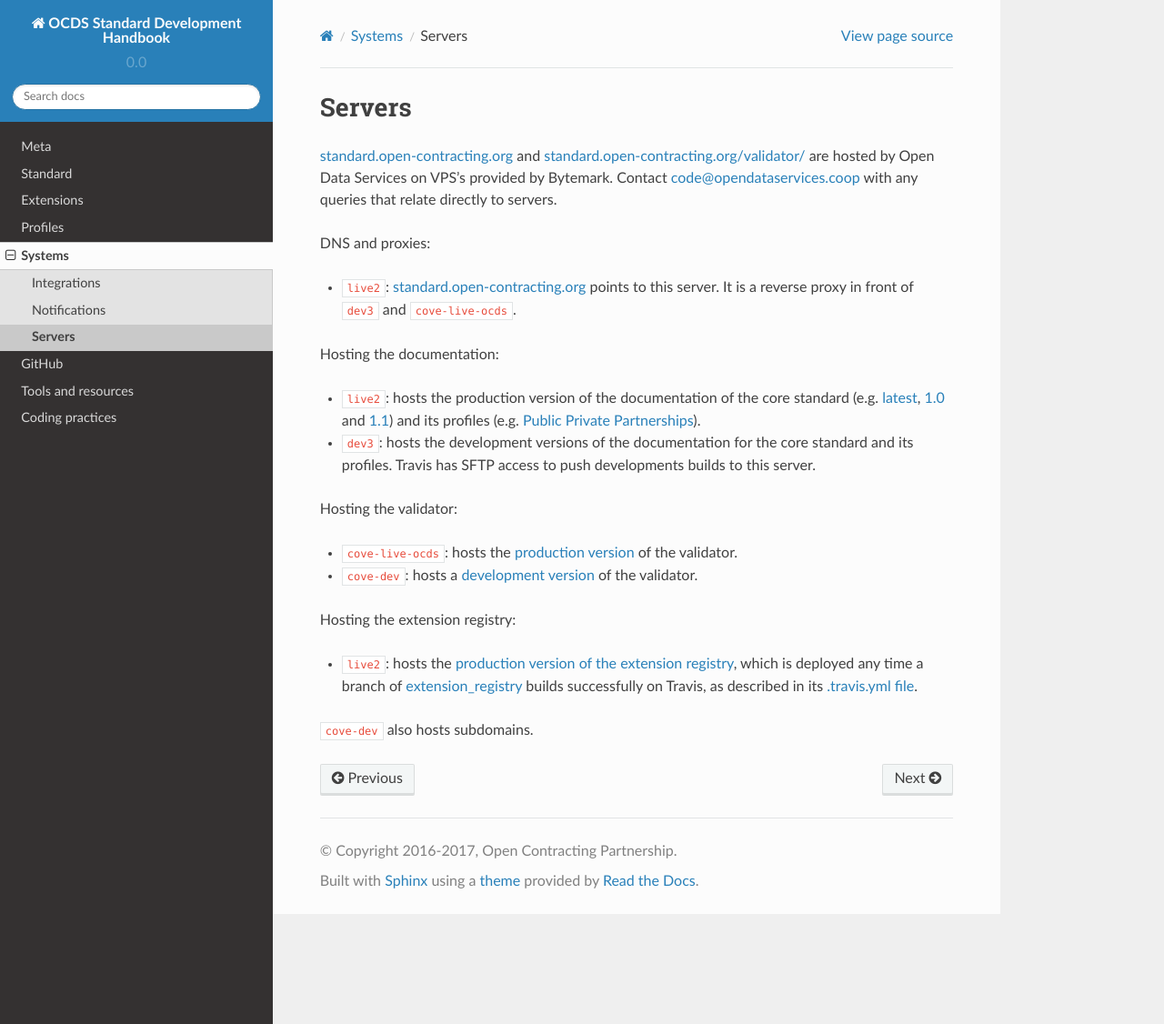
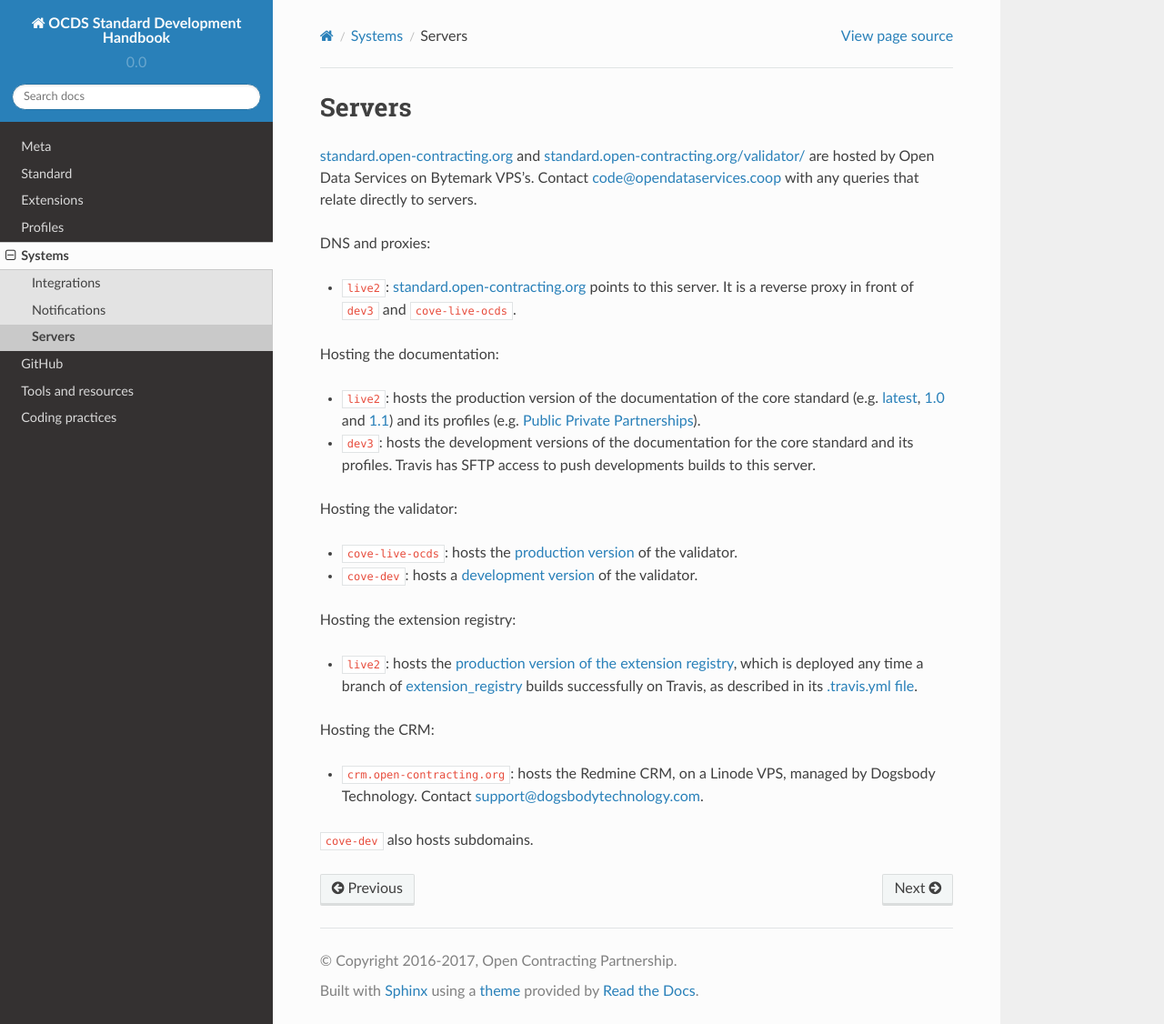
Before and after one commit to open-contracting/standard-development-handbook, a Sphinx documentation site: the page built from docs/systems/servers.md, in a window 1280 px wide and 1126 px high. Shown: the whole window at 91% size. Built offline with Sphinx 7.4.7 and the Read the Docs theme 2.0.0, drawn with Linux system fonts in a browser that asks for light colours.

Commit message:
Add Redmine server to Servers page, closes #106

```diff
--- a/docs/systems/servers.md
+++ b/docs/systems/servers.md
@@ -1,6 +1,6 @@
 # Servers
 
-[standard.open-contracting.org](http://standard.open-contracting.org) and [standard.open-contracting.org/validator/](http://standard.open-contracting.org/validator/) are hosted by Open Data Services on VPS's provided by Bytemark. Contact [code@opendataservices.coop](mailto:code@opendataservices.coop) with any queries that relate directly to servers.
+[standard.open-contracting.org](http://standard.open-contracting.org) and [standard.open-contracting.org/validator/](http://standard.open-contracting.org/validator/) are hosted by Open Data Services on Bytemark VPS's. Contact [code@opendataservices.coop](mailto:code@opendataservices.coop) with any queries that relate directly to servers.
 
 DNS and proxies:
 
@@ -20,4 +20,8 @@
 
 * `live2`: hosts the [production version of the extension registry](http://standard.open-contracting.org/extension_registry/master/), which is deployed any time a branch of [extension_registry](https://github.com/open-contracting/extension_registry) builds successfully on Travis, as described in its [.travis.yml file](https://github.com/open-contracting/extension_registry/blob/master/.travis.yml).
 
+Hosting the CRM:
+
+* `crm.open-contracting.org`: hosts the Redmine CRM, on a Linode VPS, managed by Dogsbody Technology. Contact [support@dogsbodytechnology.com](mailto:support@dogsbodytechnology.com).
+
 `cove-dev` also hosts subdomains.
```
